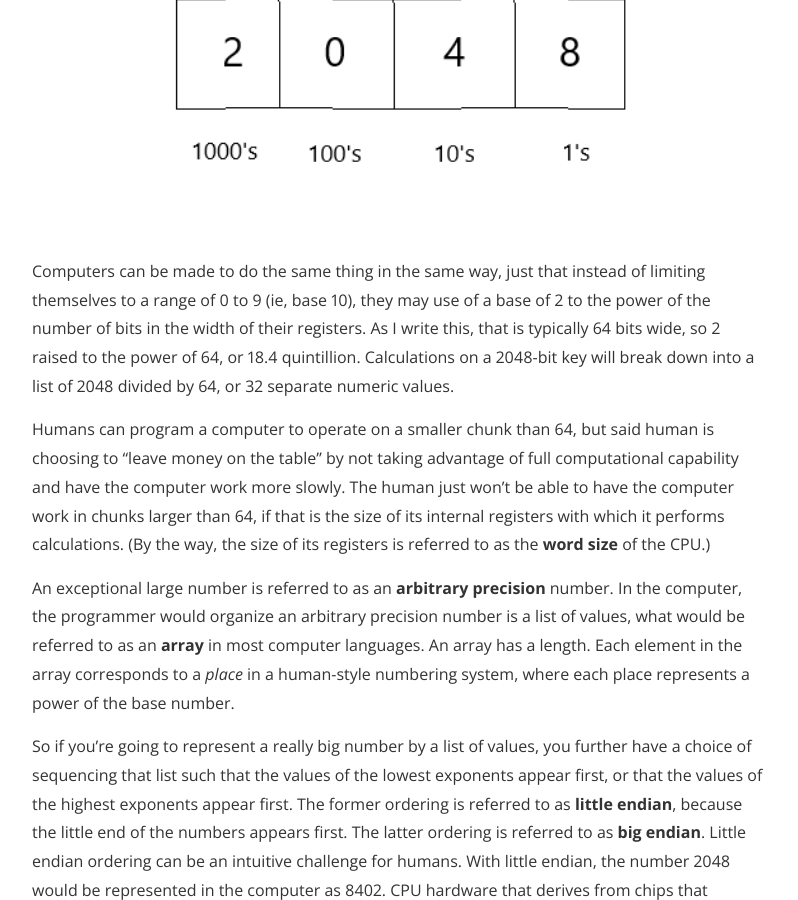
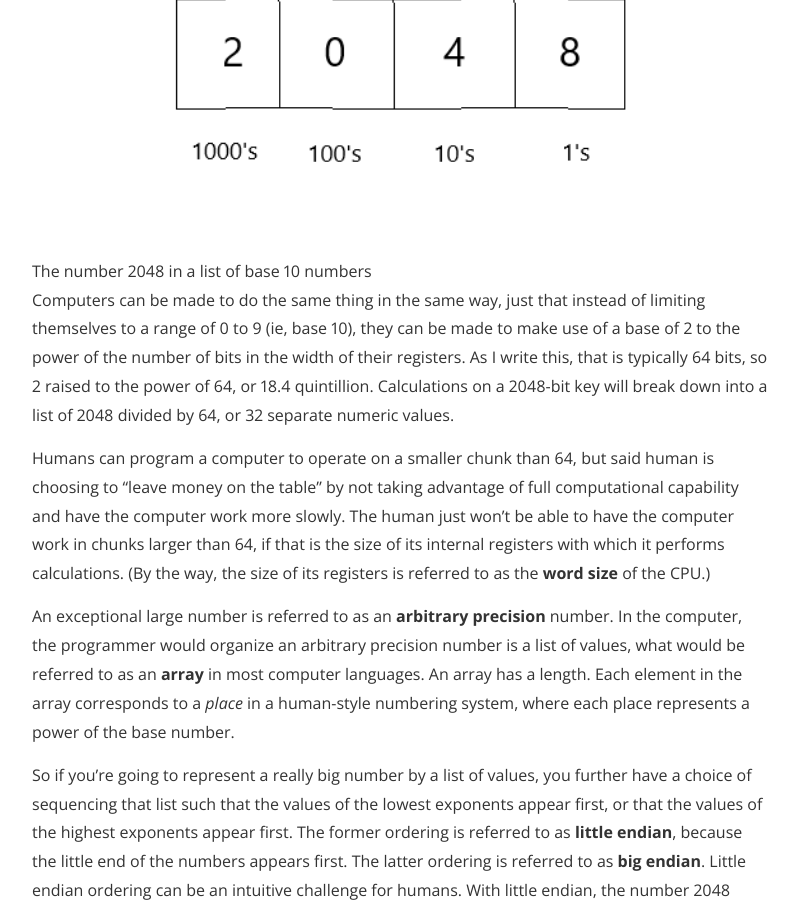
Before and after one commit to jaquilino/jaquilino.github.io, a Jekyll site: the page built from _posts/2023-01-20-arbitrary-precision.markdown, in a window 1280 px wide and 900 px high, scrolled down 2205 px. Shown: the whole window, without its empty margins (240-1038 px from the left). Built offline with Jekyll 4.4.1, drawn with Linux system fonts in a browser that asks for light colours; nearby versions of some CDN libraries; a style sheet for code colours, icons or effects is not loaded.

Commit message:
Add caption to base 10 image

```diff
--- a/_posts/2023-01-20-arbitrary-precision.markdown
+++ b/_posts/2023-01-20-arbitrary-precision.markdown
@@ -89,12 +89,14 @@ Add 2000, 40 and 8 and you get 2048.
 
 ![Number 2048 in base 10](/assets/base-10-2048.png "Number 2048 in base 10")
 
+<figcaption>The number 2048 in a list of base 10 numbers</figcaption>
+
 Computers can be made to do the same thing in the same way,
 just that instead of limiting themselves to
 a range of 0 to 9 (ie, base 10),
-they may use of a base of 2 to the power of the number of bits
+they can be made to make use of a base of 2 to the power of the number of bits
 in the width of their registers.
-As I write this, that is typically 64 bits wide,
+As I write this, that is typically 64 bits,
 so 2 raised to the power of 64, or 18.4 quintillion.
 Calculations on a 2048-bit key will break down
 into a list of 2048 divided by 64, or 32 separate numeric values.
```
